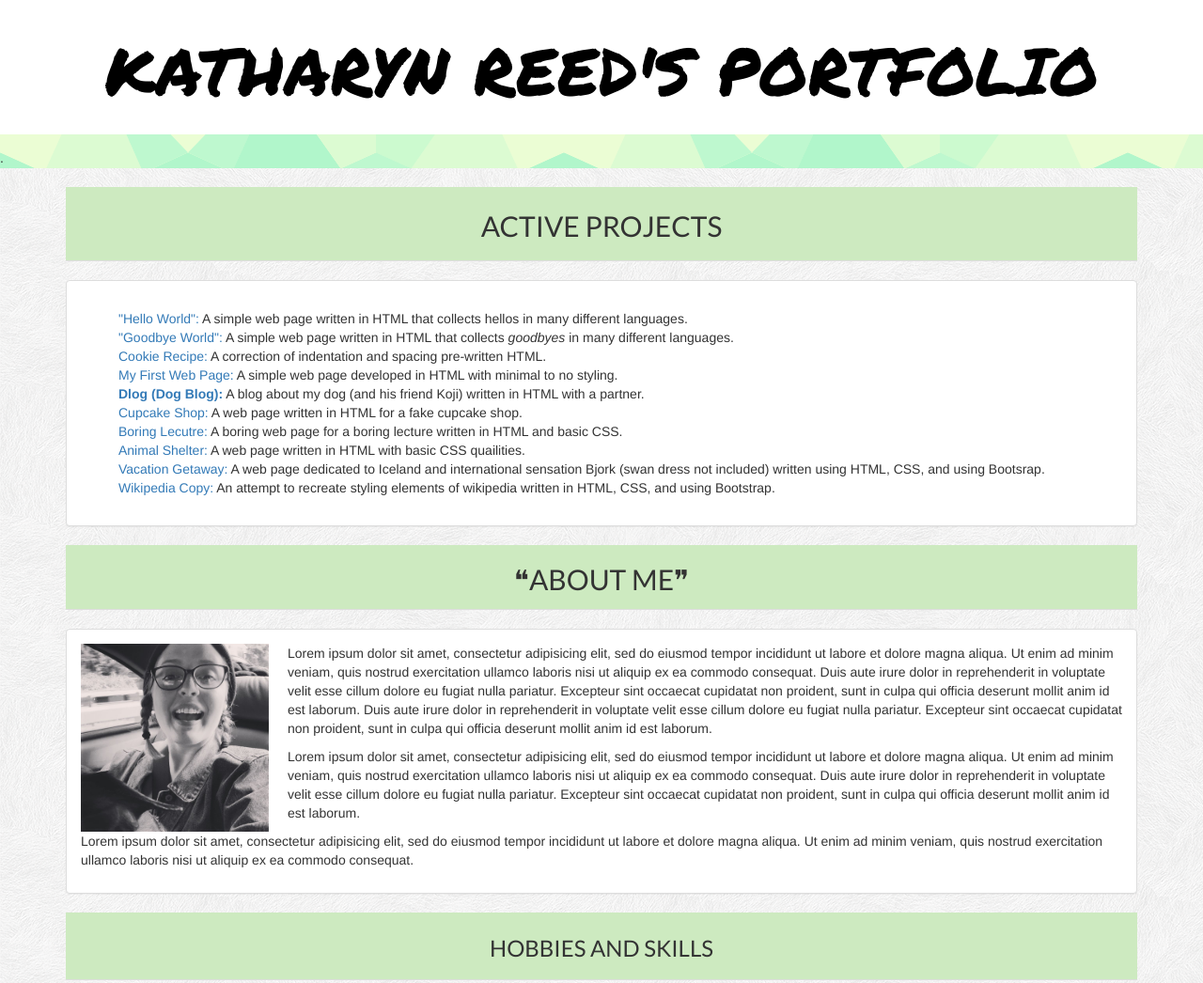
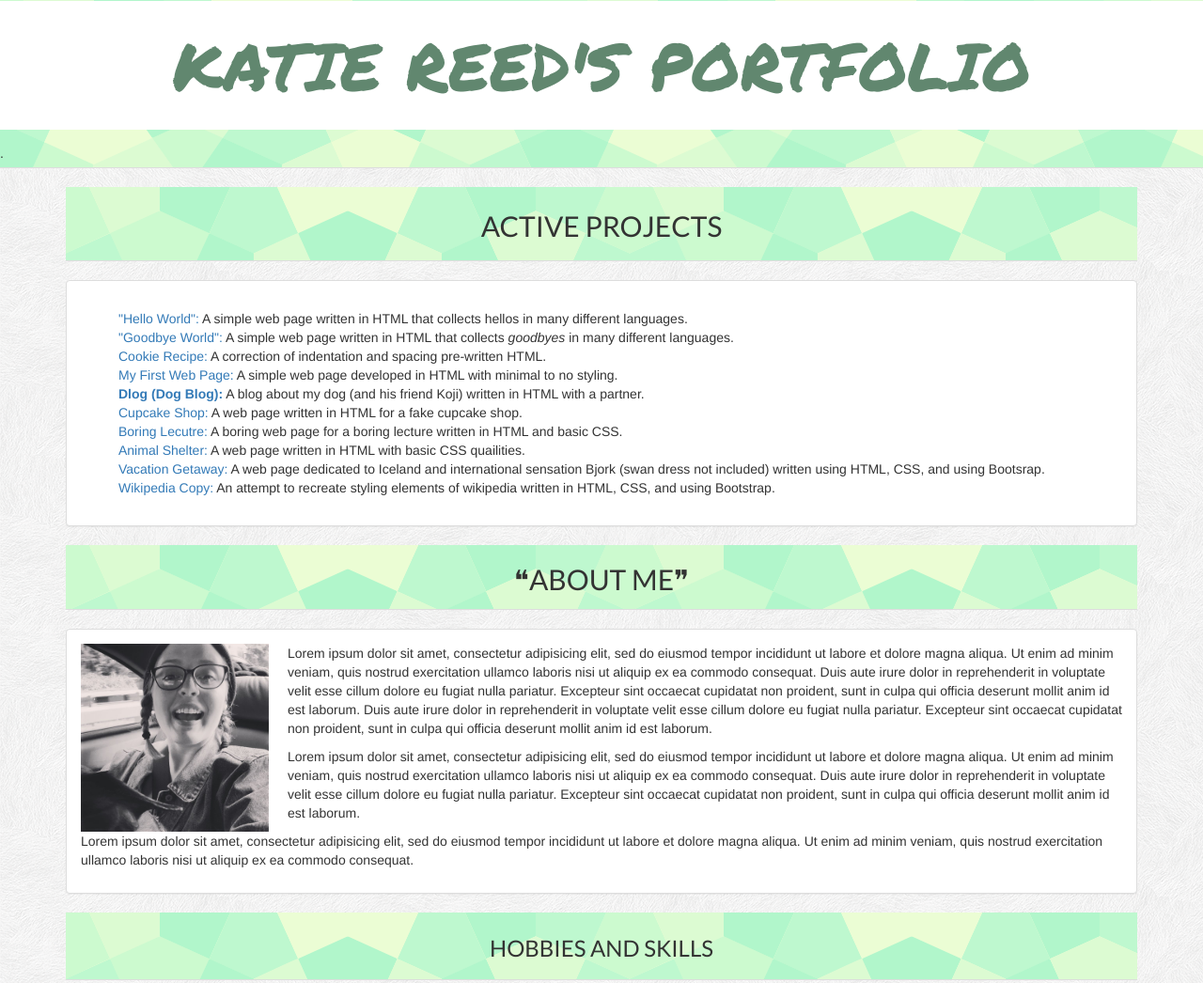
Before and after one commit to katharynreed/portfolio, a plain HTML site: page index.html in a window 1280 px wide. Shown: the top 1046 px of the page at 94% size. Drawn offline with nearby package versions, Linux system fonts and the light colour scheme.

Commit message:
add green styling to page

```diff
--- a/css/styles.css
+++ b/css/styles.css
@@ -3,7 +3,7 @@ h1.first {
   text-shadow: 10px;
   font-family:'Permanent Marker', cursive;
   font-size: 70px;
-  color: black;
+  color: #61876F;
   font-stretch: condensed;
   text-transform: uppercase;
   margin-top: .5px;
@@ -24,7 +24,7 @@ ul.rbullet {
   width: 100%;
   padding-top: 5px;
   padding-bottom: 5px;
-  background-color: #CDEAC0;
+  /*background-color: #CDEAC0;*/
 }
 
 .body {
@@ -36,7 +36,8 @@ ul.rbullet {
 }
 
 .tab {
-  background-color: #CDEAC0;
+  /*background-color: #CDEAC0;*/
+  background-image: url(test.png);
   padding-bottom: 5px;
 }
 
@@ -47,7 +48,7 @@ body {
 h1 {
   background-color: white;
   background-repeat: repeat;
-  margin-top: 15px;
+  margin-top: 20px;
   margin-bottom: 15px;
   padding-top: 30px;
   padding-bottom: 30px;
--- a/index.html
+++ b/index.html
@@ -9,11 +9,8 @@
     <title>Katie's Portfolio</title>
   </head>
   <body>
-    <div class="body">
-      <div id="wrap">
-        <h1 class="first">Katharyn Reed's Portfolio</h1>.
-      </div>
-        <!-- <h1 class="bar" id="bar">this is invisible text unless you highlight it</h1> -->
+    <div class="nav nav-tabs tab">
+      <h1 class="first">Katie Reed's Portfolio</h1>.
     </div>
     <br>
     <div class="container">
```
